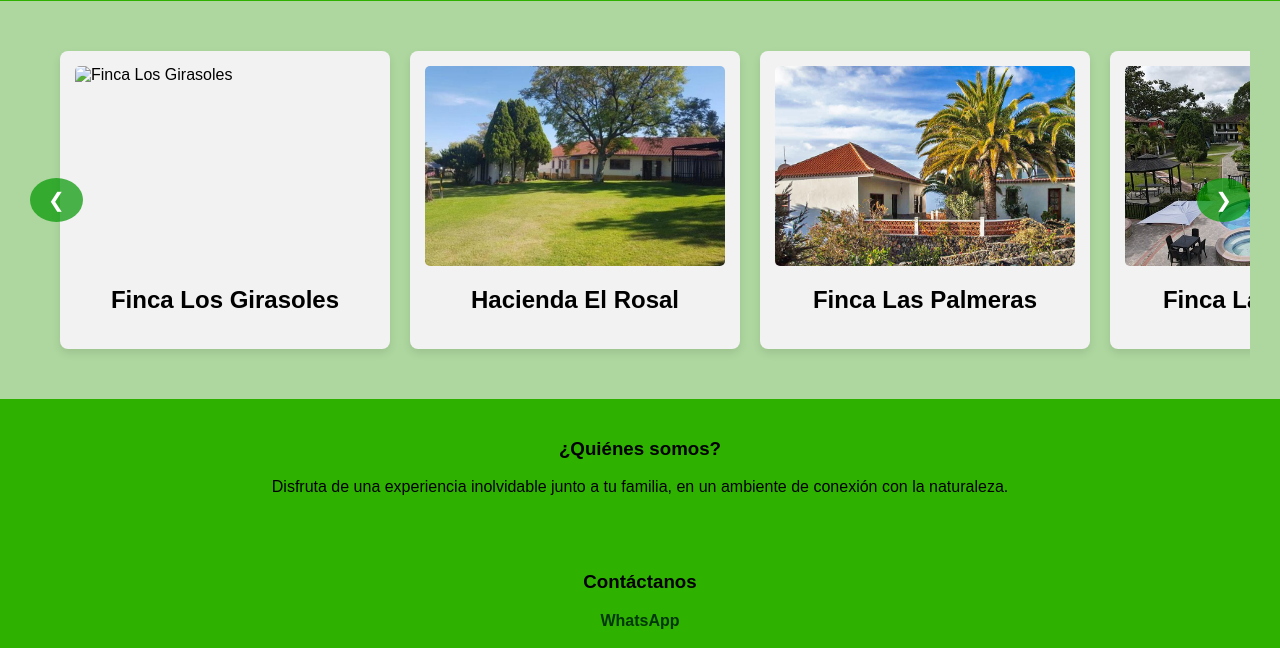
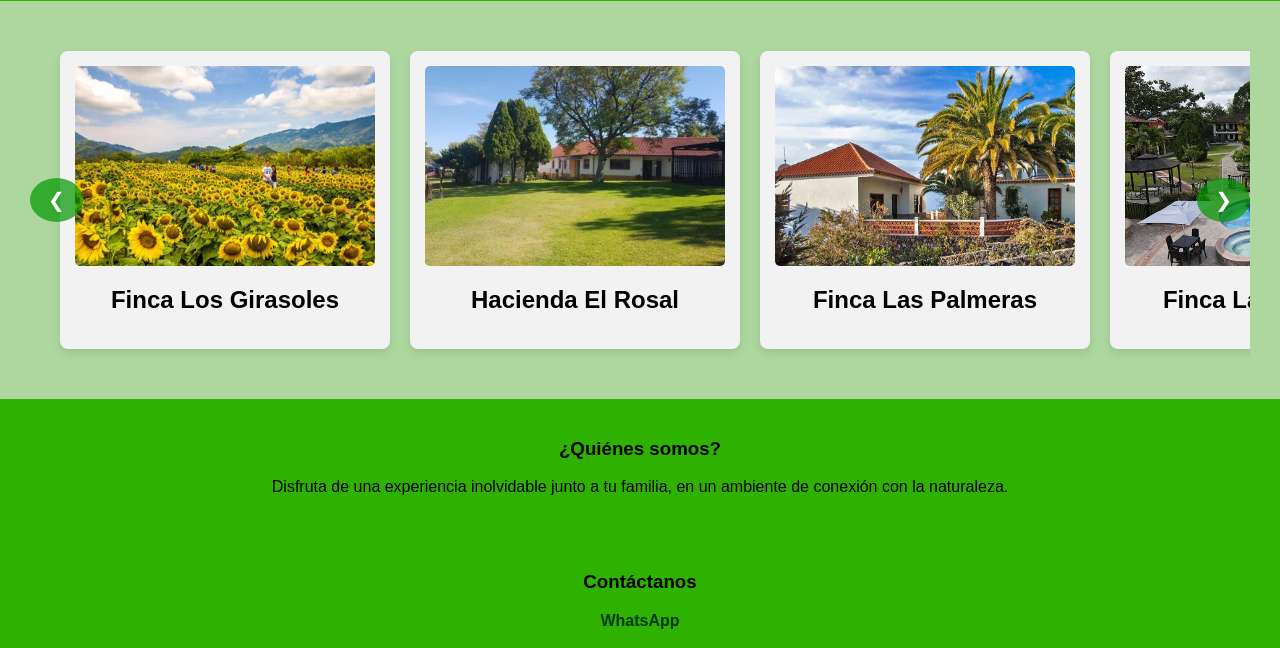
Before and after one commit to Dixon07Marino/AgroTour-SENA, a plain HTML site: page docs/index.html in a window 1280 px wide. Shown: the part 59-707 px from the top of the page. Drawn offline with Linux system fonts and the light colour scheme.

Commit message:
3 intento ajustando enlaces de imagenes del index

```diff
--- a/docs/index.html
+++ b/docs/index.html
@@ -26,7 +26,7 @@
             <div class="carousel-container">
                 <div class="carousel">
                     <div class="carousel-item" data-package="girasoles">
-                        <img src="assets/images/finca-girasoles.jpg" alt="Finca Los Girasoles">
+                        <img src="/AgroTour-SENA/assets/images/finca-girasoles.jpg" alt="Finca Los Girasoles">
                         <h2>Finca Los Girasoles</h2>
                         <div class="package-details" style="display:none;">
                             <p>Los Girasoles, es una finca ubicada a las afueras del municipio de La Vega. Cuenta con cabalgatas a caballo, servicio de piscina y alojamiento de cabaña.</p>
```
